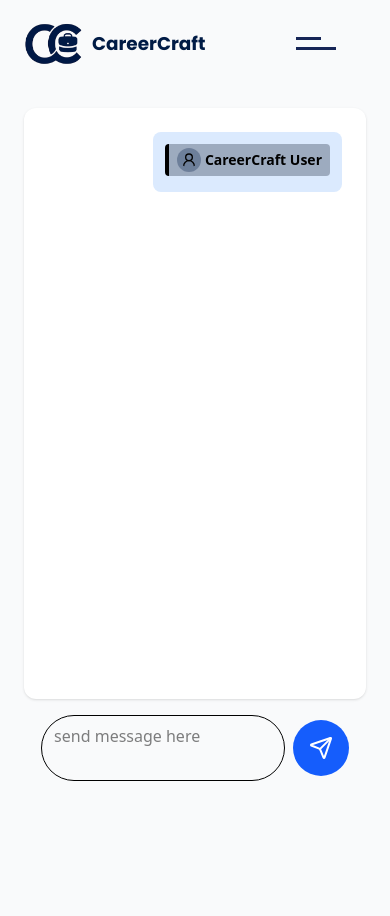
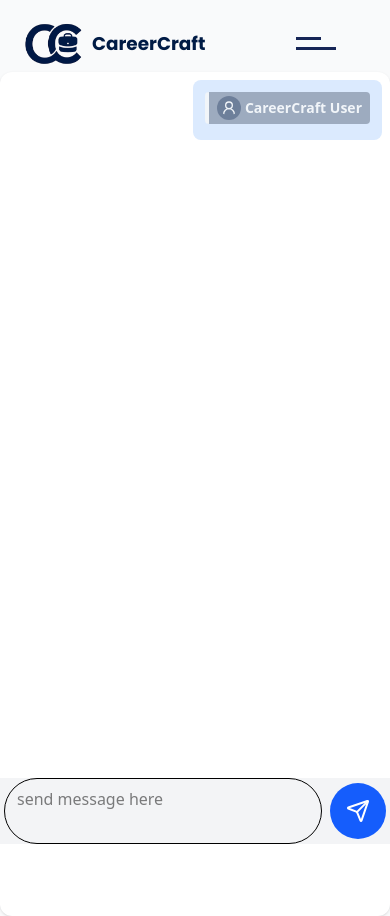
Before and after one commit to Dev-Taiwo-Adegbola/CareerCraft, a React (Vite) app: page /interview_prep/chat in a window 390 px wide. Both pictures are taken after a click on the button "start Interview". Before the commit the page ends 844 px from the top, so only its background shows below. Built offline with nearby package versions, Linux system fonts and the light colour scheme; no server answers.

Commit message:
CareerCraft Added all files for the first deployment

```diff
--- a/src/pages/ChatPage.jsx
+++ b/src/pages/ChatPage.jsx
@@ -146,15 +146,15 @@ const ChatPage = ({ jobRole, myName }) => {
   }
 
   return (
-    <div className="lg:w-[60%] mx-auto mt-10">
-      <div className="bg-white dark:bg-gray-900 h-[70vh] rounded-xl p-6 shadow">
-        <div className="space-y-4 max-h-[400px]  overflow-y-auto flex flex-col">
+    <div className="w-full max-md:absolute  -z-1 inset-0  lg:w-[60%] md:mt-10 md:h-[70vh]  md:mx-auto  ">
+      <div className="bg-white  dark:bg-gray-900 h-full  rounded-xl max-md:mt-18 p-1 shadow">
+        <div className="space-y-4 max-h-[90%] p-1 lg:p-4  overflow-y-auto flex flex-col">
           {messages.map((msg) => (
             <div
               className={`text-sm p-3 rounded-lg max-w-[75%] ${
                 msg.sender === "user"
-                  ? "bg-blue-100 dark:bg-blue-900 self-end w-fit"
-                  : "bg-gray-200 dark:bg-gray-700  w-fit"
+                  ? "bg-blue-100 dark:bg-blue-900 self-end w-fit text-slate-100"
+                  : "bg-gray-200 dark:bg-gray-700  w-fit text-slate-100"
               }`}
             >
               {msg.sender === "user" ? (
@@ -172,9 +172,8 @@ const ChatPage = ({ jobRole, myName }) => {
             </div>
           ))}
         </div>
-
       </div>
-      <div className="mt-4 flex items-center gap-2 w-[90%] md:w-[60%] mx-auto">
+      <div className="bg-gray-100 max-md:fixed max-md:inset-x-0 max-md:bottom-0   flex items-center gap-2  px-1 md:w-[60%] lg:mx-auto lg:mt-3 ">
         {startChat ? (
           <>
             <textarea
```
